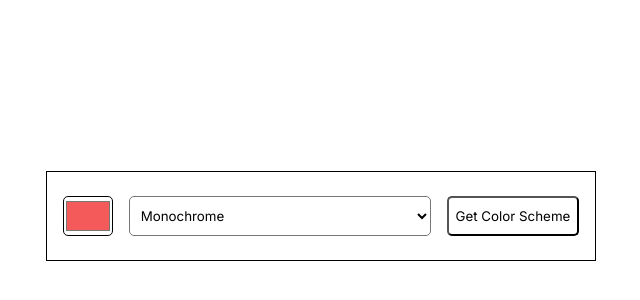
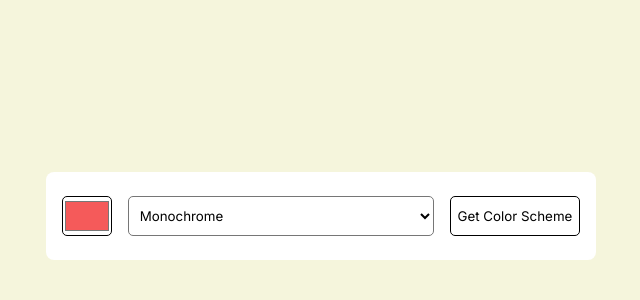
Before and after one commit to KieranWebDev/scrimbaMiniProjects, a plain HTML site: page ColorSchemeGenerator/index.html in a window 1280 px wide. Shown: the part 184-484 px from the top of the page, without its empty margins (319-959 px from the left). Drawn offline with Linux system fonts and the light colour scheme; no server answers.

Commit message:
code cleaned up

```diff
--- a/ColorSchemeGenerator/index.html
+++ b/ColorSchemeGenerator/index.html
@@ -29,28 +29,9 @@
             <button>Get Color Scheme</button>
         </form>
         <div class="color-scheme-container">
-            <!-- <div class="color-box ">
-                <div class="color-box-color first-color"></div>
-                <div class="color-box-hex first-hex">#12345</div>
-            </div>
-            <div class="color-box ">
-                <div class="color-box-color second-color"></div>
-                <div class="color-box-hex second-hex">#12345</div>
-            </div>
-            <div class="color-box ">
-                <div class="color-box-color third-color"></div>
-                <div class="color-box-hex third-hex">#12345</div>
-            </div>
-            <div class="color-box ">
-                <div class="color-box-color fourth-color"></div>
-                <div class="color-box-hex fourth-hex">#12345</div>
-            </div>
-            <div class="color-box ">
-                <div class="color-box-color fifth-color"></div>
-                <div class="color-box-hex fifth-hex">#12345</div>
-            </div> -->
         </div>
-        <script src='./index.js'></script>
+    </div>
+    <script src='./index.js'></script>
 </body>
 
 </html>
--- a/ColorSchemeGenerator/styles.css
+++ b/ColorSchemeGenerator/styles.css
@@ -14,17 +14,17 @@ body {
   justify-content: center;
   align-items: center;
   min-height: 100vh;
-  /* background-color: black; */
+  background-color: beige;
 }
 .app-container {
   max-width: 550px;
-  border: 1px solid black;
   width: 100%;
   height: 100%;
   margin: 0 1em;
+  border-radius: 8px;
+  background-color: white;
 }
 form {
-  /* width: 100%; */
   display: flex;
   justify-content: space-around;
   align-items: center;
@@ -47,6 +47,7 @@ form input {
 form button {
   background-color: inherit;
   cursor: pointer;
+  border: 1px solid black;
 }
 form select {
   flex-grow: 2;
@@ -59,7 +60,6 @@ form select {
   flex-wrap: wrap;
 }
 .color-box {
-  border: 1px solid black;
   flex-basis: 20%;
   flex-grow: 1;
   display: flex;
```
Also changed, not shown: ColorSchemeGenerator/index.js (+1 -15 lines).
